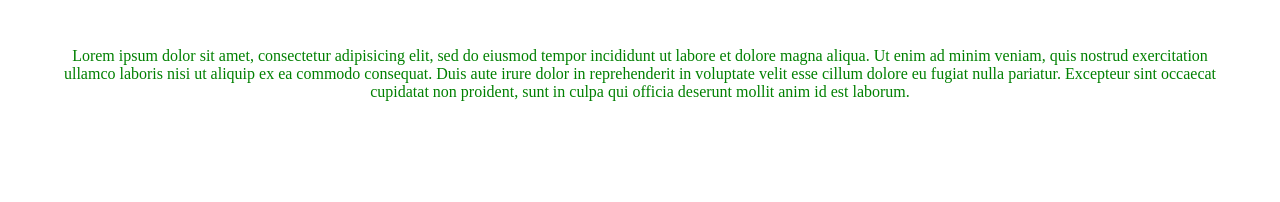
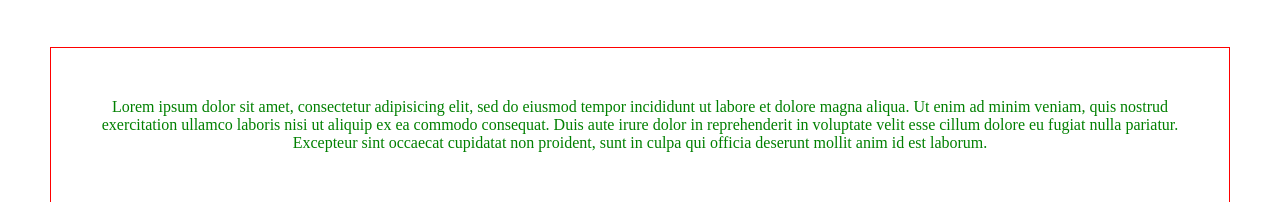
Before and after one commit to tafsirony/weblab, a plain HTML site: page web_lab_02/div_section/index.html in a window 1280 px wide. Shown: the part 191-393 px from the top of the page. Drawn offline with Linux system fonts and the light colour scheme.

Commit message:
margin padding border

```diff
--- a/web_lab_02/div_section/style.css
+++ b/web_lab_02/div_section/style.css
@@ -12,6 +12,7 @@
 .paragraph{
 	text-align: center;
 	color: green;
+	border: 1px solid red;
 	padding: 50px;
-
+	margin: 50px;
 }
```
